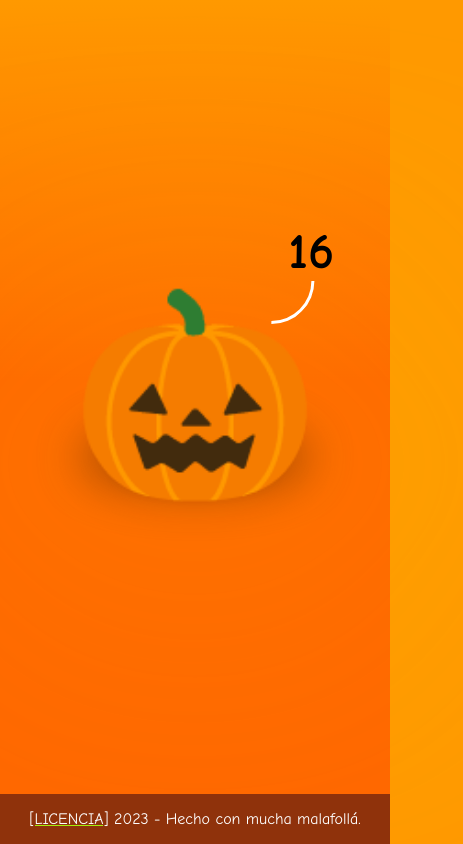
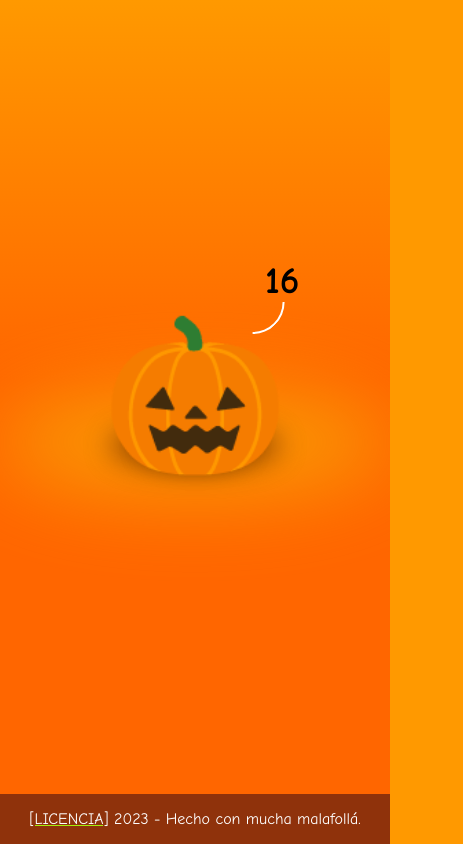
Before and after one commit to oneeyedman/hola-halloween, a plain HTML site: page index.html in a window 390 px wide. Shown: the whole page, 463 px wide, since content can reach past the window. Drawn offline with Linux system fonts and the light colour scheme.

Commit message:
style: Add responsive awesomeness stuff :)

```diff
--- a/hola.css
+++ b/hola.css
@@ -2,6 +2,9 @@
 :root {
   --color-orange: #ff9900;
   --color-orange-alt: #ff6600;
+  --font-default: 16;
+  --balloon-font: 50;
+  --jack-font: 200;
 }
 
 .sr-only {
@@ -12,6 +15,10 @@
   position: absolute;
   white-space: nowrap;
   width: 1px;
+}
+
+html {
+  font-size: calc(var(--font-default) * 1px);
 }
 
 
@@ -37,17 +44,22 @@
   display: flex;
   justify-content: center;
   align-items: center;
-  padding: 50px 0;
+  padding: calc(50 / var(--font-default) * 1em) 0;
+  overflow: hidden;
 }
 
 .hola__group {
   position: relative;
+  font-size: clamp(calc(12 / var(--font-default) * 1em), 2vw, calc(18 / var(--font-default) * 1em));
 }
 
-.hola__title {}
+
+.hola__title {
+  font-size: inherit;
+}
 
 .hola__title-icon {
-  font-size: 200px;
+  font-size: calc(var(--jack-font) / var(--font-default) * 1em);
   display: block;
   position: relative;
 }
@@ -59,11 +71,11 @@
   position: absolute;
   left: 50%;
   top: 98%;
-  width: 134px;
-  height: 38px;
+  width: calc(134 / var(--jack-font) * 1em);
+  height: calc(38 / var(--jack-font) * 1em);
   background: black;
   border-radius: 50%;
-  transform: translate(-50%, -190%);
+  transform: translate(-50%, -174%);
   z-index: -1;
   filter:blur(14px);
   opacity: .7;
@@ -72,25 +84,29 @@
 .hola__title-icon::after {
   background-color: #883F01;
   z-index: -2;
-  transform: translate(-50%, -190%) scale(1.7);
+  transform: translate(-50%, -126%);
   opacity: .84;
+  width: calc(228 / var(--jack-font) * 1em);
+  height: calc(64 / var(--jack-font) * 1em);
 }
 
 .hola__group::before {
   background-color: #F1EC0B;
   z-index: -2;
-  transform: translate(-50%, -225%) scale(4);
+  transform: translate(-50%, -92%);
   opacity: .35;
   filter:blur(40px);
+  width: calc(536 / var(--font-default) * 1em);
+  height: calc(152 / var(--font-default) * 1em);
 }
 
 .hola__output {
   position: absolute;
-  font-size: 50px;
+  font-size: calc(var(--balloon-font) / var(--font-default) * 1em);
   font-weight: bold;
-  left: 210px;
-  bottom: 205px;
-  min-width: 62px;
+  left: calc(210 / var(--balloon-font) * 1em);
+  bottom: calc(205 / var(--balloon-font) * 1em);
+  min-width: calc(62 / var(--balloon-font) * 1em);
   text-align: center;
 }
 
@@ -99,9 +115,9 @@
   top: 100%;
   left: 0;
   content: '';
-  width: 80px;
-  height: 80px;
-  border: 3px solid transparent;
+  width: calc(80 / var(--balloon-font) * 1em);
+  height: calc(80 / var(--balloon-font) * 1em);
+  border: calc(3 / var(--balloon-font) * 1em) solid transparent;
   border-bottom-color: white;
   border-radius: 50%;
   transform: translate(-60%, -50%) rotate(-45deg);
@@ -117,6 +133,11 @@
   color: #fff;
 }
 
+.hola__footer-copy {
+  margin: 0;
+  padding: 1em;
+}
+
 .hola__link {
   color:  inherit;
   text-decoration-color: #a3f00b;
--- a/index.html
+++ b/index.html
@@ -6,8 +6,8 @@
   <meta name="viewport" content="width=device-width, initial-scale=1.0">
   <meta http-equiv="refresh" content="3600">
   <title>Hola, Halloween</title>
-  <link rel="stylesheet" href="hola.css?v=1">
-  <script src="hola.js?v=1" defer></script>
+  <link rel="stylesheet" href="hola.css?v=2">
+  <script src="hola.js?v=2" defer></script>
 </head>
 <body class="hola js-hola">
   <main class="hola__content">
@@ -20,7 +20,7 @@
     </hgroup>
   </main>
   <footer class="hola__footer">
-    <p><a href="" class="hola__link">[LICENCIA]</a> <span class="hola__year js__hola-year">2023</span> - Hecho con mucha malafollá.</p>
+    <p class="hola__footer-copy"><a href="" class="hola__link">[LICENCIA]</a> <span class="hola__year js__hola-year">2023</span> - Hecho con mucha malafollá.</p>
   </footer>
 </body>
 </html>
```
